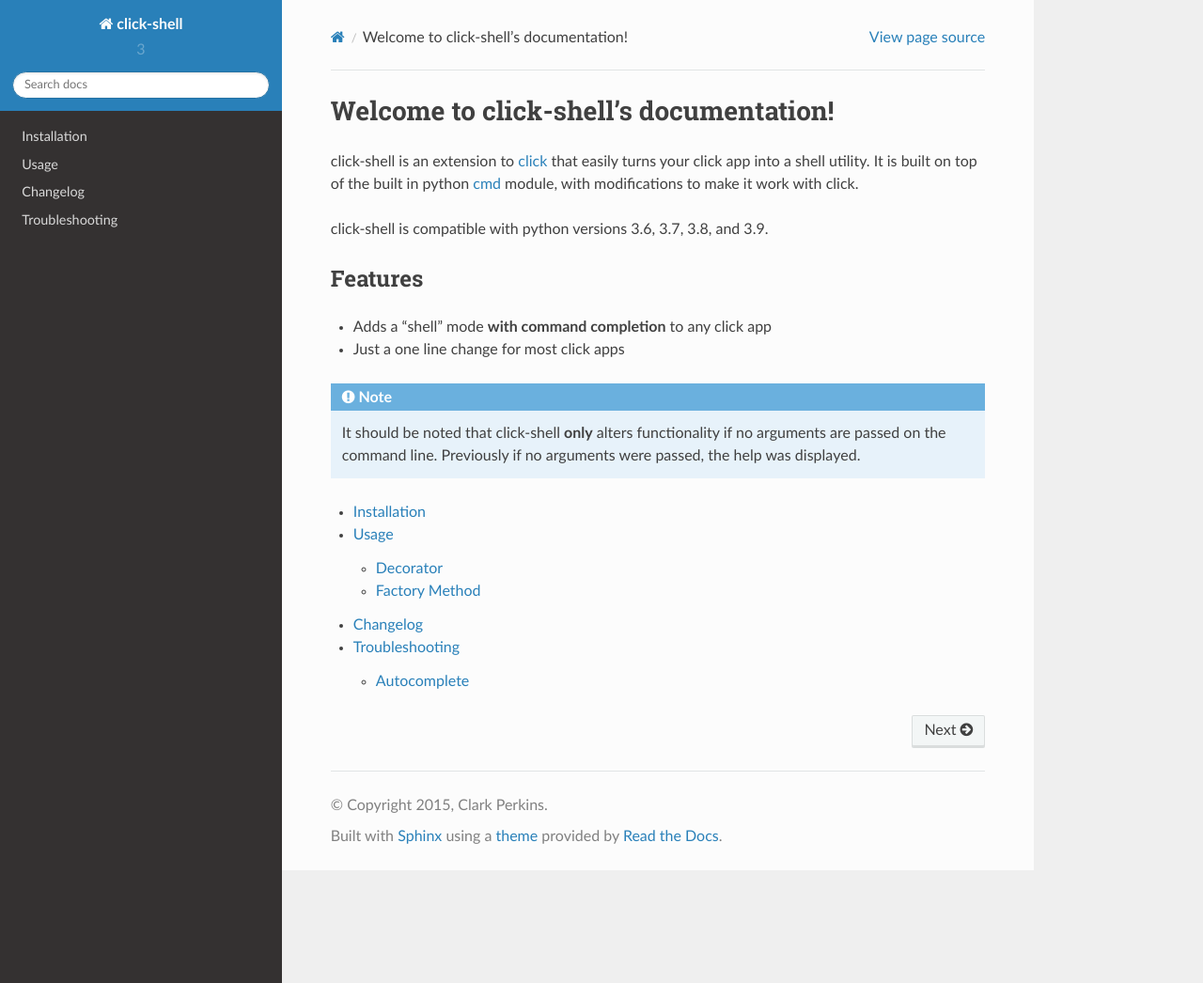
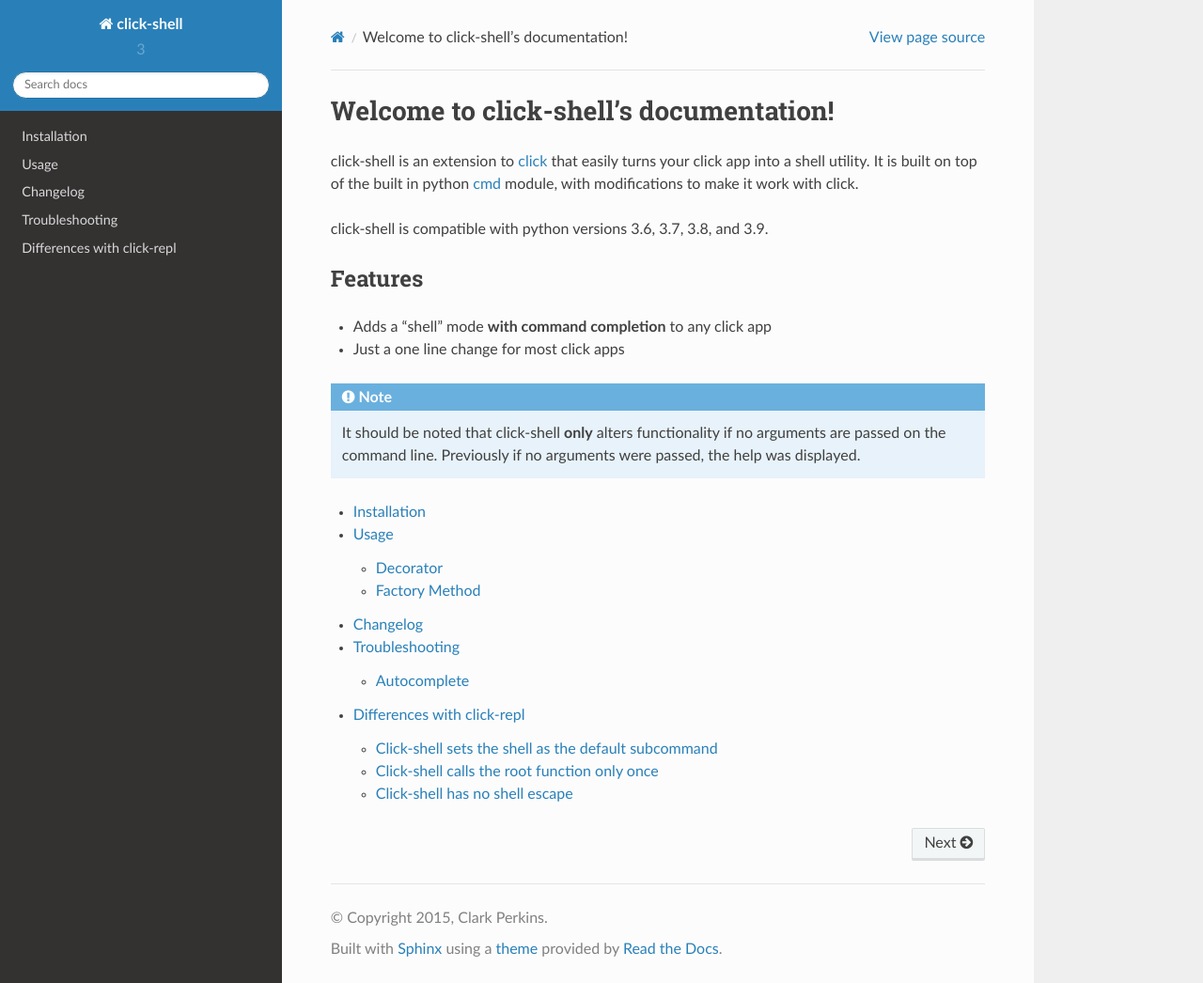
Before and after one commit to clarkperkins/click-shell, a Sphinx documentation site: the page built from docs/index.rst, in a window 1280 px wide and 1046 px high. Shown: the whole window at 94% size. Built offline with Sphinx 7.4.7 and the Read the Docs theme 2.0.0, drawn with Linux system fonts in a browser that asks for light colours; some of the changed lines change nothing that is shown.

Commit message:
Document the differences with click-repl.
Add a page to the docs to explain how click-shell differs from
click-repl, another Click extension that provides a shell feature.

```diff
--- /dev/null
+++ b/docs/click-repl.rst
@@ -0,0 +1,118 @@
+Differences with click-repl
+===========================
+
+`Click-repl`_ is another Click extension that provides a feature similar
+to click-shell. This page lists the main differences between the two
+extensions.
+
+
+Click-shell sets the shell as the default subcommand
+----------------------------------------------------
+
+With click-shell, the interactive shell is automatically started if the
+Click application is invoked without an explicit subcommand.
+
+By contrast, click-repl adds a new subcommand to start the shell (named
+``repl`` by default), but that command is *not* used by default. If the
+program is invoked without a subcommand, the help message is displayed
+(as with standard Click). The user has to explicitly invoke the ``repl``
+command to get the interactive shell.
+
+
+Click-shell calls the root function only once
+---------------------------------------------
+
+This is possibly the most important difference, depending on how your
+Click application is designed.
+
+To understand it, consider the following minimal example with
+click-shell:
+
+.. code-block:: python
+
+    import click
+    from click_shell import shell
+
+    @shell(prompt='my-app > ')
+    def my_app():
+        print('initializing the application...')
+
+    @my_app.command()
+    def testcommand():
+        print('testcommand is running')
+
+    # more commands...
+
+    if __name__ == '__main__':
+        my_app()
+
+The code inside the ``my_app`` function will always be called only once,
+just before the interactive shell is started:
+
+.. code-block:: bash
+
+    $ python my_app.py
+    initializing the application...
+    my-app > testcommand
+    testcommand is running
+    my-app > testcommand
+    testcommand is running
+    my-app >
+
+
+By contrast, with the equivalent code using click-repl:
+
+.. code-block:: python
+
+    import click
+    from click_repl import register_repl
+
+    @click.group()
+    def my_app():
+        print('initializing the application...')
+
+    @my_app.command()
+    def testcommand():
+        print('testcommand is running')
+
+    # more commands...
+
+    if __name__ == '__main__':
+        register_repl(my_app)
+        my_app()
+
+The code inside the ``my_app`` function will be executed when the
+application is started *and* before the invocation of any subcommand
+from the interactive shell:
+
+.. code-block:: bash
+
+    $ python my_app.py repl
+    initializing the application...
+    > testcommand
+    initializing the application...
+    testcommand is running
+    > testcommand
+    initializing the application...
+    testcommand is running
+    >
+
+Obviously that difference in behaviour does not matter if the "root"
+function of your Click app (``my_app`` in those examples) does nothing.
+But if that function does anything meaningful (such as performing some
+initialization steps, reading a configuration file, etc.), then you must
+be aware of that difference. With click-repl, you need to make sure it
+is acceptable for the code in your root function to be called repeatedly
+over the lifetime of the application.
+
+
+Click-shell has no shell escape
+-------------------------------
+
+The interactive shell created by click-repl allows the user to invoke
+commands from the underlying system shell in addition to the commands
+from the application itself, by prefixing them with ``!``.
+
+Click-shell has no such feature.
+
+.. _click-repl: https://github.com/click-contrib/click-repl
--- a/docs/index.rst
+++ b/docs/index.rst
@@ -26,6 +26,7 @@
    usage
    changelog
    troubleshooting
+   click-repl
 
 
 .. _click: https://click.palletsprojects.com/
```
